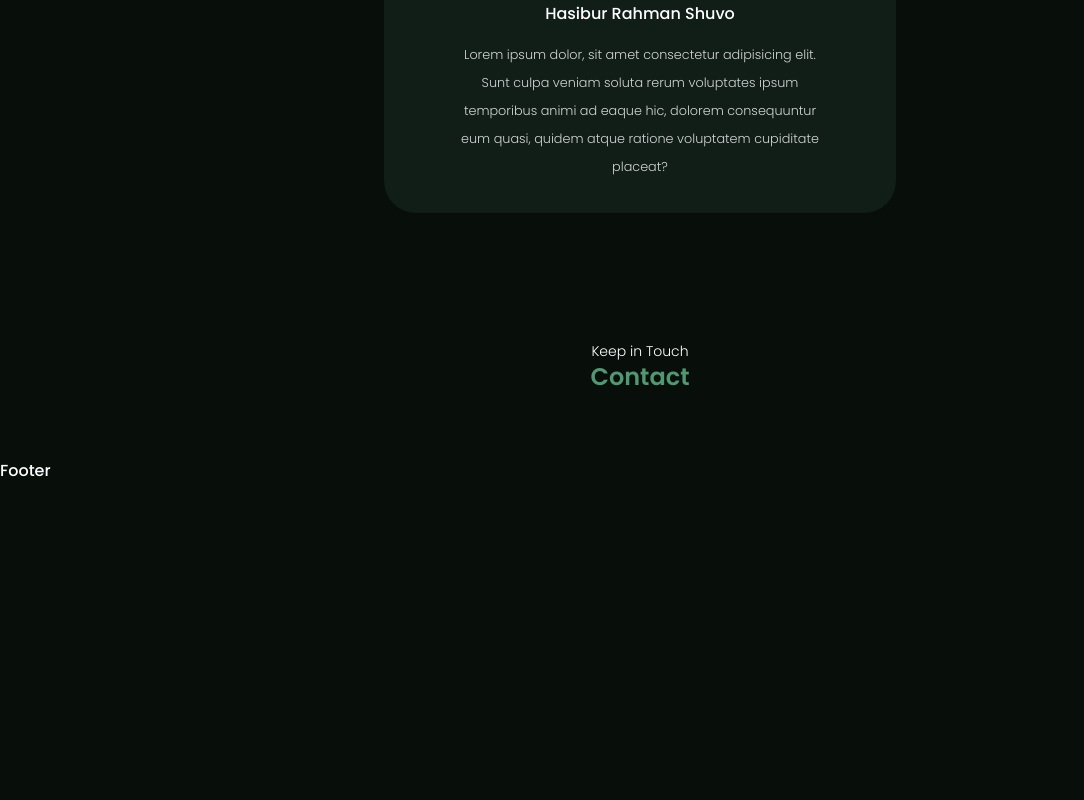
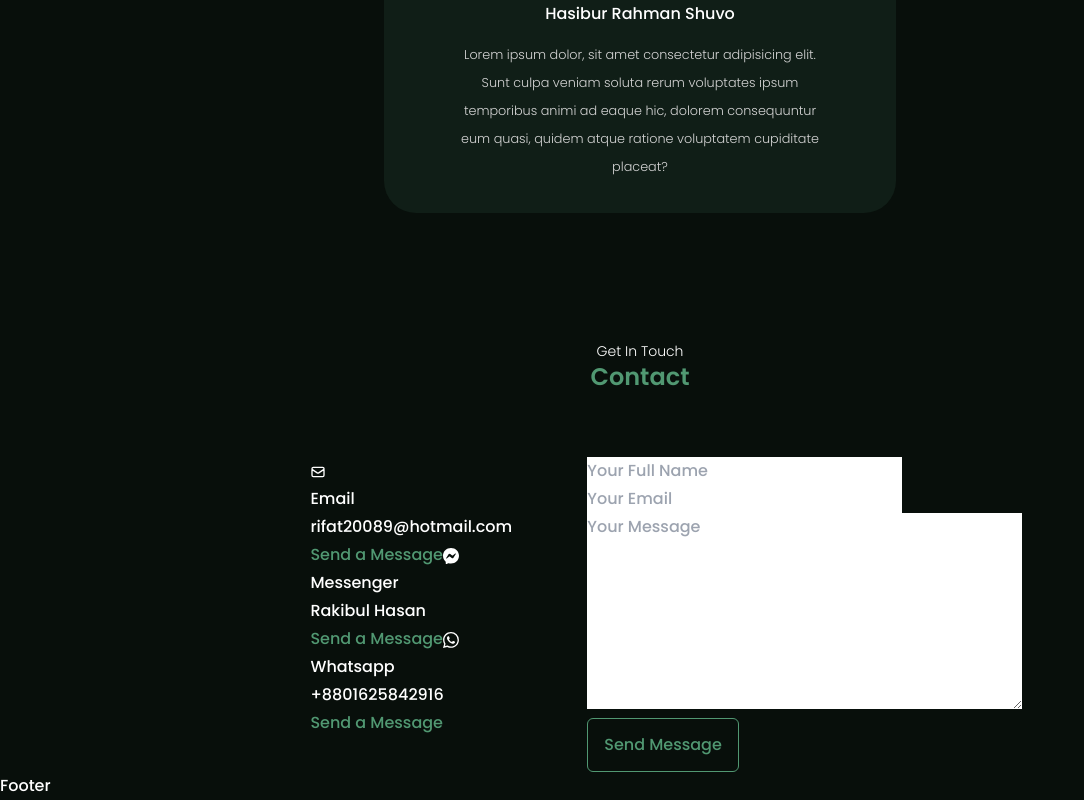
Before and after one commit to RifatdaM/Portfolio_RHR, a React (Create React App) app: page / in a window 1280 px wide. Shown: the part 4458-5258 px from the top of the page, without its empty margins (0-1084 px from the left). Before the commit the page ends 4943 px from the top, so only its background shows below. Built offline with nearby package versions, Linux system fonts and the light colour scheme.

Commit message:
contact style need to be done

```diff
--- a/src/components/contacts/Contacts.jsx
+++ b/src/components/contacts/Contacts.jsx
@@ -1,11 +1,71 @@
 import React from "react";
 import "../../index.css";
+import { HiOutlineMail } from "react-icons/hi";
+import { BsMessenger, BsWhatsapp } from "react-icons/bs";
 
 const Contacts = () => {
   return (
     <section id="contact">
-      <h5 className="title-small">Keep in Touch</h5>
+      <h5 className="title-small">Get In Touch</h5>
       <h2 className="title">Contact</h2>
+
+      <div className="container w-[54%] grid grid-cols-1 md:grid-cols-[30%,58%] gap-[12%] ">
+        <div className="contact__options">
+          <atrical className="contact__option">
+            <HiOutlineMail />
+            <h4>Email</h4>
+            <h5>rifat20089@hotmail.com</h5>
+            <a
+              href="mailto:rifat20089@hotmail.com"
+              target="_blank"
+              rel="noreferrer"
+            >
+              Send a Message
+            </a>
+          </atrical>
+          <atrical className="contact__option">
+            <BsMessenger />
+            <h4>Messenger</h4>
+            <h5>Rakibul Hasan</h5>
+            <a href="https://m.me/rifatdam" target="_blank" rel="noreferrer">
+              Send a Message
+            </a>
+          </atrical>
+          <atrical className="contact__option">
+            <BsWhatsapp />
+            <h4>Whatsapp</h4>
+            <h5>+8801625842916</h5>
+            <a
+              href="https://wa.me/8801625842916"
+              target="_blank"
+              rel="noreferrer"
+            >
+              Send a Message
+            </a>
+          </atrical>
+        </div>
+        {/* Form */}
+        <form action="">
+          <input
+            type="text"
+            name="name"
+            placeholder="Your Full Name"
+            required
+          />
+          <input type="email" name="email" placeholder="Your Email" required />
+          <textarea
+            name="message"
+            id=""
+            cols="30"
+            rows="7"
+            placeholder="Your Message"
+            required
+          ></textarea>
+          <button type="submit" className="btn btn-primary">
+            Send Message
+          </button>
+        </form>
+      </div>
     </section>
   );
 };
--- a/src/index.css
+++ b/src/index.css
@@ -194,7 +194,7 @@ nav a.active {
 
 /* ========================== testimonials ========================*/
 .client__avatar{
-  @apply w-16 aspect-square overflow-hidden rounded-lg border-[0.4rem] border-solid border-primaryVer mx-auto mb-4
+  @apply w-16 aspect-square overflow-hidden rounded-lg border-[0.2rem] border-solid border-primaryVer mx-auto mb-4
 }
 .testimonial{
   @apply bg-backgroundVer text-center p-8 rounded-[2rem] select-none
@@ -202,6 +202,4 @@ nav a.active {
 .client__review{
 @apply text-light font-light block w-full md:w-[80%] mt-[0.8rem] mx-auto
 }
-.swiper-pagination-clickable .swiper-pagination-bullet{
-  background: #519872;
-}
+/* ========================== contact ============================ */
```
